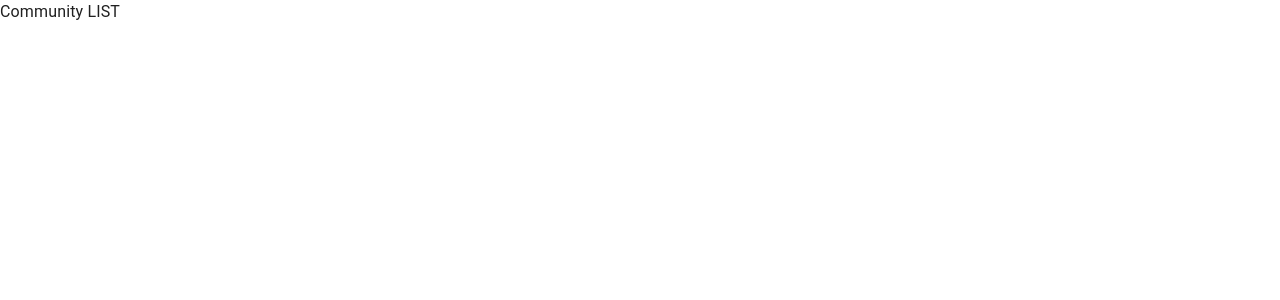
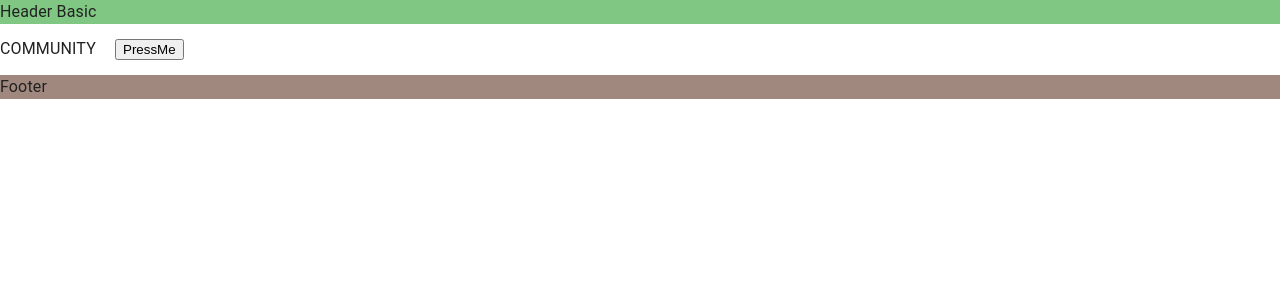
Before and after one commit to Sanjar-cloud/nestar-demo, a Next.js app: page /community in a window 1280 px wide. Shown: the top 300 px of the page. Built offline with nearby package versions, Linux system fonts and the light colour scheme.

Commit message:
feat: integration Header and Footer via Layouts

```diff
--- /dev/null
+++ b/libs/components/layout/LayoutBasic.tsx
@@ -0,0 +1,25 @@
+import { Stack } from "@mui/material";
+import Head from "next/head";
+
+const withLayoutBasic = (Component: any) => {
+  return (props: any) => {
+    return (
+      <>
+        <Head>
+          <title>Nestar</title>
+        </Head>
+        <Stack id="pc-wrap">
+          <Stack sx={{ background: "#81c784" }}>Header Basic</Stack>
+
+          <Stack id={"main"}>
+            <Component {...props} />
+          </Stack>
+
+          <Stack sx={{ background: "#a1887f" }}>Footer</Stack>
+        </Stack>
+      </>
+    );
+  };
+};
+
+export default withLayoutBasic;
--- a/pages/community/index.tsx
+++ b/pages/community/index.tsx
@@ -1,5 +1,18 @@
-const Community = () => {
-  return <div>Community LIST</div>;
+import withLayoutBasic from "@/libs/components/layout/LayoutBasic";
+import { NextPage } from "next";
+import { useState } from "react";
+
+const Community: NextPage = () => {
+  console.log("COMMUNITY COMPONENT - PAGES ROUTER");
+  const [title, setTitle] = useState<string>("hello");
+  return (
+    <div>
+      COMMUNITY{" "}
+      <button onClick={() => alert("Hello MIT")} style={{ margin: "15px" }}>
+        PressMe
+      </button>
+    </div>
+  );
 };
 
-export default Community;
+export default withLayoutBasic(Community);
```
Also changed, not shown: libs/components/layout/LayoutHome.tsx (added, +25 -0 lines), pages/index.tsx (+6 -7 lines), pages/property/[productId]/index.tsx (deleted, +0 -9 lines), pages/property/detail.tsx (added, +8 -0 lines), pages/property/index.tsx (+8 -3 lines).
